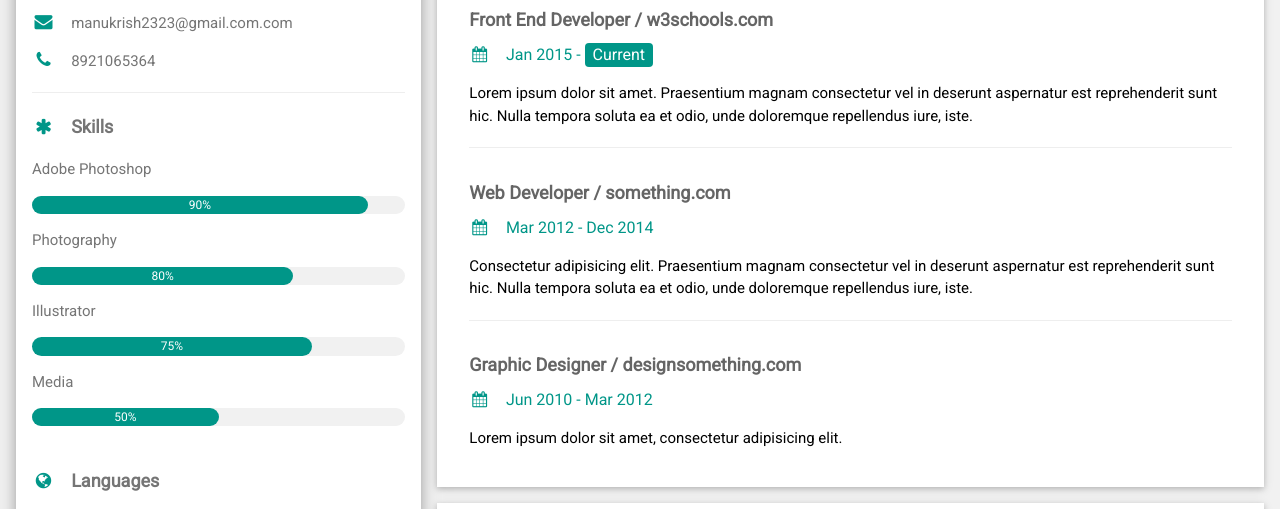
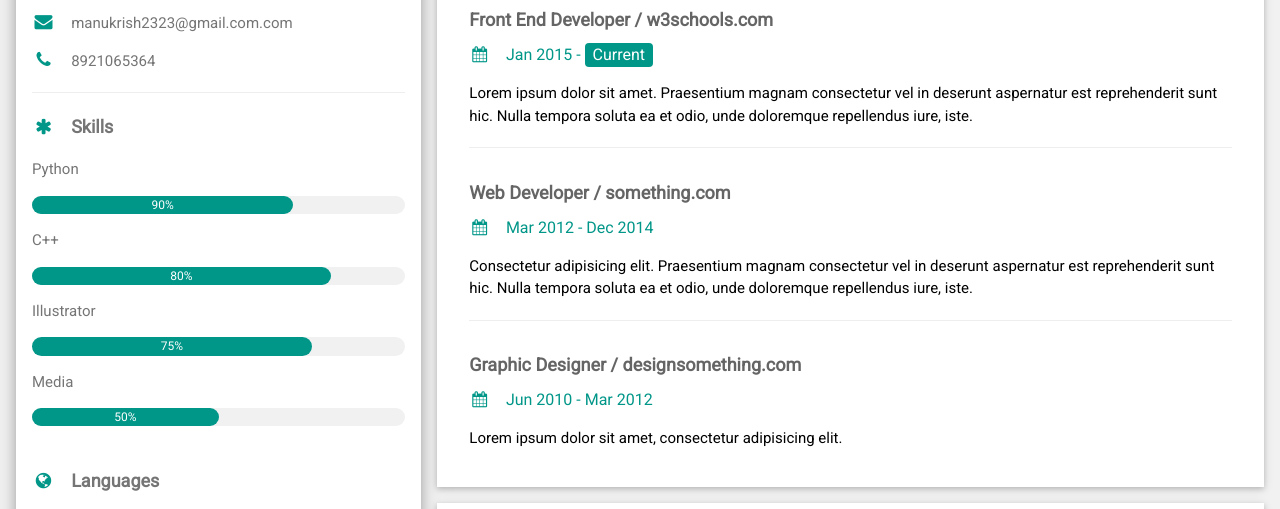
Before and after one commit to Manu-Krish/Manu-Krish.github.io, a plain HTML site: page index.html in a window 1280 px wide. Shown: the part 117-626 px from the top of the page. Drawn offline with nearby package versions, Linux system fonts and the light colour scheme.

Commit message:
Update index.html

```diff
--- a/index.html
+++ b/index.html
@@ -1,6 +1,6 @@
 <!DOCTYPE html>
 <html>
-<title>W3.CSS Template</title>
+<title>Home</title>
 <meta charset="UTF-8">
 <meta name="viewport" content="width=device-width, initial-scale=1">
 <link rel="stylesheet" href="https://www.w3schools.com/w3css/4/w3.css">
@@ -35,13 +35,13 @@ html,body,h1,h2,h3,h4,h5,h6 {font-family: "Roboto", sans-serif}
           <hr>
 
           <p class="w3-large"><b><i class="fa fa-asterisk fa-fw w3-margin-right w3-text-teal"></i>Skills</b></p>
-          <p>Adobe Photoshop</p>
+          <p>Python</p>
           <div class="w3-light-grey w3-round-xlarge w3-small">
-            <div class="w3-container w3-center w3-round-xlarge w3-teal" style="width:90%">90%</div>
+            <div class="w3-container w3-center w3-round-xlarge w3-teal" style="width:70%">90%</div>
           </div>
-          <p>Photography</p>
+          <p>C++</p>
           <div class="w3-light-grey w3-round-xlarge w3-small">
-            <div class="w3-container w3-center w3-round-xlarge w3-teal" style="width:70%">
+            <div class="w3-container w3-center w3-round-xlarge w3-teal" style="width:80%">
               <div class="w3-center w3-text-white">80%</div>
             </div>
           </div>
```
